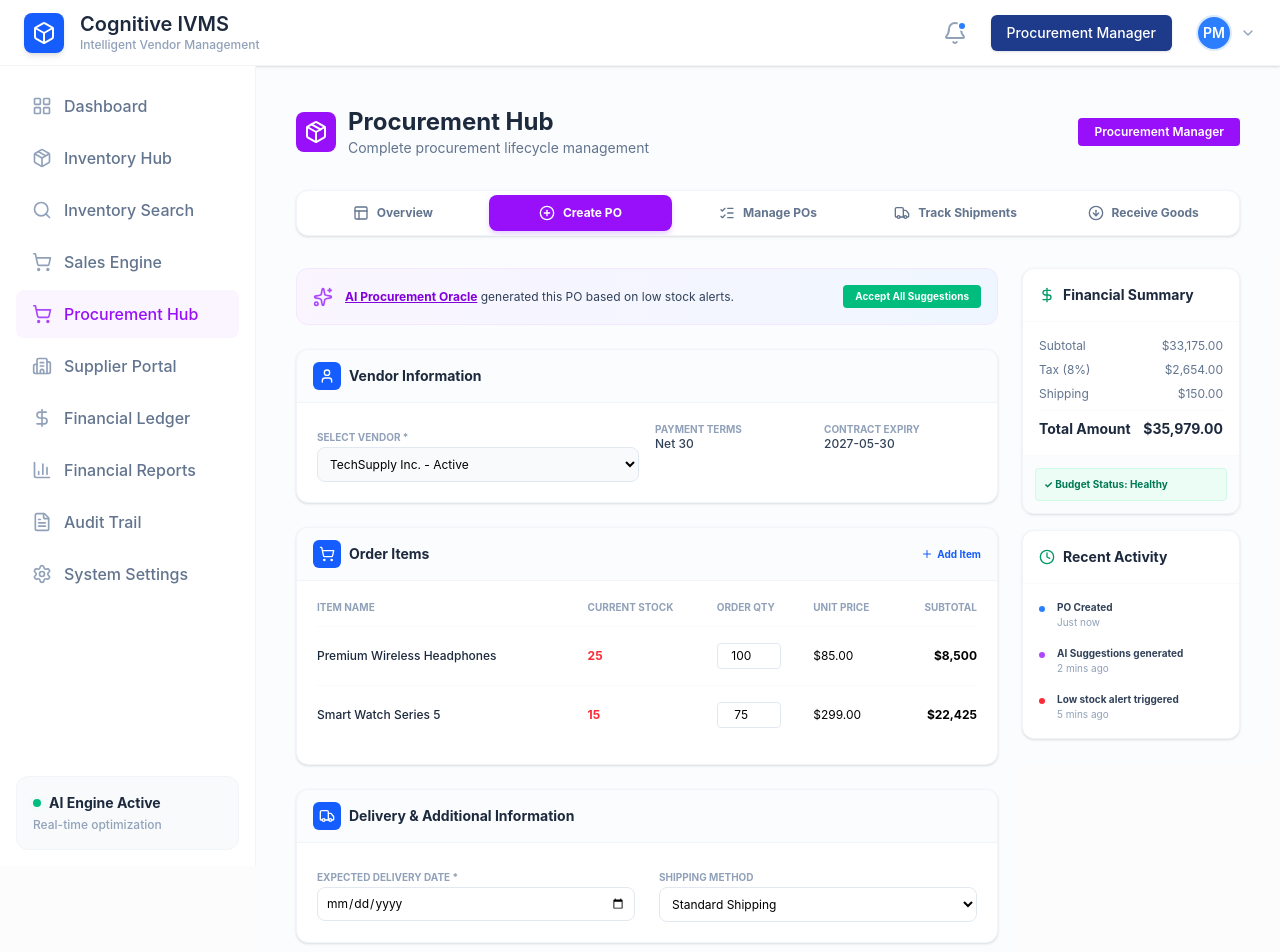
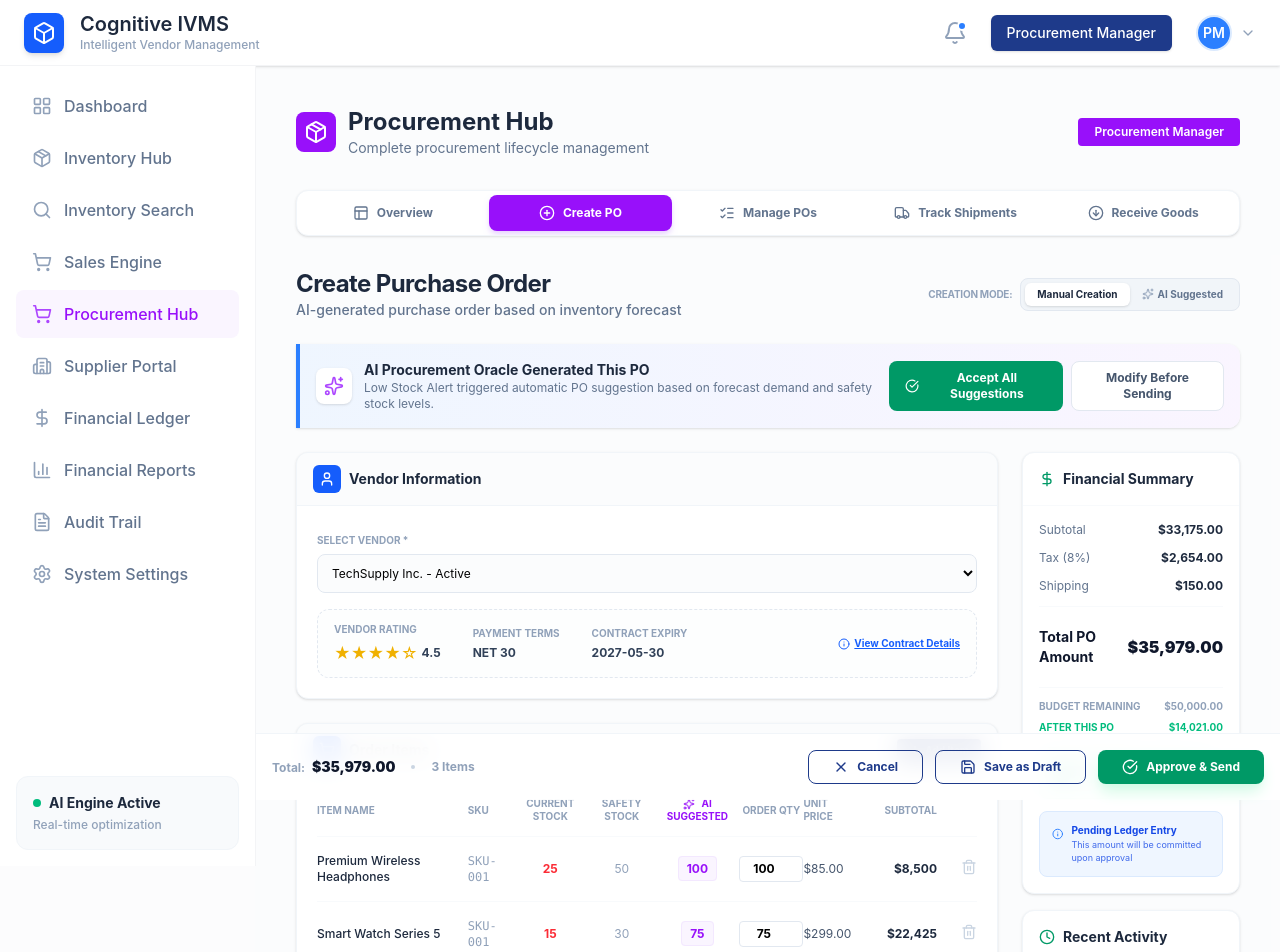
Before and after one commit to JulanaPremasekara/IVMS-Frontend, a React (Vite) app in the folder Ivms_frontend/: page /procurement/create-purchase-order in a window 1280 px wide. Shown: the top 952 px of the page. Built offline with nearby package versions, Linux system fonts and the light colour scheme.

Commit message:
update the procurement create

```diff
--- /dev/null
+++ b/Ivms_frontend/src/components/ui/AIBanner.jsx
@@ -0,0 +1,24 @@
+import React from 'react';
+import { Sparkles, CheckCircle } from 'lucide-react';
+
+export const AIBanner = () => (
+  <div className="bg-gradient-to-r from-blue-50 to-purple-50 border-l-4 border-blue-500 rounded-r-xl p-4 mb-6 flex items-center justify-between shadow-sm">
+    <div className="flex items-center gap-3">
+      <div className="bg-white p-2 rounded-lg shadow-sm">
+        <Sparkles className="text-purple-500 w-5 h-5" />
+      </div>
+      <div>
+        <h4 className="text-sm font-bold text-slate-800">AI Procurement Oracle Generated This PO</h4>
+        <p className="text-xs text-slate-500">Low Stock Alert triggered automatic PO suggestion based on forecast demand and safety stock levels.</p>
+      </div>
+    </div>
+    <div className="flex gap-2">
+      <button className="bg-emerald-600 hover:bg-emerald-700 text-white px-4 py-2 rounded-lg text-xs font-bold flex items-center gap-2 transition-all">
+        <CheckCircle className="w-4 h-4" /> Accept All Suggestions
+      </button>
+      <button className="bg-white border border-slate-200 text-slate-600 px-4 py-2 rounded-lg text-xs font-bold hover:bg-slate-50 transition-all">
+        Modify Before Sending
+      </button>
+    </div>
+  </div>
+);
--- /dev/null
+++ b/Ivms_frontend/src/components/ui/CreationModeToggle.jsx
@@ -0,0 +1,27 @@
+import React, { useState } from 'react';
+import { Sparkles } from 'lucide-react';
+
+export const CreationModeToggle = () => {
+  const [mode, setMode] = useState('manual');
+
+  return (
+    <div className="flex items-center gap-2">
+      <span className="text-[10px] font-bold text-slate-400 uppercase tracking-tight">Creation Mode:</span>
+      <div className="flex bg-slate-100 p-1 rounded-lg border border-slate-200">
+        <button
+          onClick={() => setMode('manual')}
+          className={`px-3 py-1 text-[10px] font-bold rounded-md transition-all ${mode === 'manual' ? 'bg-white shadow-sm text-slate-800' : 'text-slate-500'}`}
+        >
+          Manual Creation
+        </button>
+        <button
+          onClick={() => setMode('ai')}
+          className={`px-3 py-1 text-[10px] font-bold rounded-md transition-all flex items-center gap-1 ${mode === 'ai' ? 'bg-white shadow-sm text-purple-600' : 'text-slate-500'}`}
+        >
+          <Sparkles className={`w-3 h-3 ${mode === 'ai' ? 'text-purple-500' : 'text-slate-400'}`} />
+          AI Suggested
+        </button>
+      </div>
+    </div>
+  );
+};
--- a/Ivms_frontend/src/pages/ProcurementCreatePurchaseOrder.jsx
+++ b/Ivms_frontend/src/pages/ProcurementCreatePurchaseOrder.jsx
@@ -1,134 +1,189 @@
 import React from 'react';
 import {
-  Package, User, ShoppingCart, Truck,
-  Plus, Sparkles, DollarSign, Clock, Save, Send, X
+ User, ShoppingCart, Truck, Plus, Info, Trash2,
+  DollarSign, Clock, Save, Send, X, UploadCloud, Calendar, Sparkles, CheckCircle
 } from 'lucide-react';
 import { FormSection } from '../components/ui/FormSection';
 import { SummaryCard } from '../components/ui/SummaryCard';
+import { CreationModeToggle } from '../components/ui/CreationModeToggle';
+import { AIBanner } from '../components/ui/AIBanner';
 
 
 const ProcurementCreatePurchaseOrder = () => {
  return (
-    <div className="space-y-6">
-
-
-      {/* 2. Main Content Grid */}
-      <div className="grid grid-cols-12 gap-6">
-
-        {/* Left Column: Form Fields */}
-        <div className="col-span-12 lg:col-span-9">
-
-          {/* AI Suggestion Banner */}
-          <div className="bg-gradient-to-r from-purple-50 to-blue-50 border border-purple-100 rounded-xl p-4 mb-6 flex items-center justify-between">
-            <div className="flex items-center gap-3">
-              <Sparkles className="text-purple-500 w-5 h-5" />
-              <p className="text-xs text-slate-700">
-                <span className="font-bold text-purple-700 underline cursor-pointer">AI Procurement Oracle</span> generated this PO based on low stock alerts.
-              </p>
+    <div className="space-y-6 max-w-[1600px] mx-auto pb-24">
+      {/* Header Area */}
+      <div className="flex items-center justify-between">
+        <div>
+          <h1 className="text-2xl font-bold text-slate-800 tracking-tight">Create Purchase Order</h1>
+          <p className="text-sm text-slate-500 font-medium">AI-generated purchase order based on inventory forecast</p>
         </div>
-            <button className="bg-emerald-500 text-white px-3 py-1 rounded text-[10px] font-bold">Accept All Suggestions</button>
+        <CreationModeToggle />
       </div>
 
+      <AIBanner />
+
+      <div className="grid grid-cols-12 gap-6">
+        {/* Main Form (Left) */}
+        <div className="col-span-12 lg:col-span-9 space-y-6">
+
+          {/* Vendor Information Section */}
           <FormSection title="Vendor Information" icon={User}>
-            <div className="grid grid-cols-1 md:grid-cols-2 gap-4">
-              <div className="space-y-1">
+            <div className="space-y-4">
+              <div className="w-full">
                 <label className="text-[10px] font-bold text-slate-400 uppercase">Select Vendor *</label>
-                <select className="w-full border border-slate-200 rounded-lg p-2 text-xs bg-slate-50">
+                <select className="w-full border border-slate-200 rounded-lg p-2.5 text-xs bg-slate-50/50 mt-1">
                   <option>TechSupply Inc. - Active</option>
                 </select>
               </div>
-              <div className="grid grid-cols-2 gap-4">
-                <div className="text-xs">
-                  <p className="text-slate-400 text-[10px] uppercase font-bold">Payment Terms</p>
-                  <p className="font-medium text-slate-700">Net 30</p>
+              <div className="flex items-center gap-8 py-3 px-4 bg-slate-50/30 rounded-xl border border-dashed border-slate-200">
+                <div className="space-y-1">
+                  <p className="text-[10px] font-bold text-slate-400 uppercase">Vendor Rating</p>
+                  <div className="flex items-center gap-1">
+                    <span className="text-yellow-500">★★★★☆</span>
+                    <span className="text-xs font-bold text-slate-700">4.5</span>
                   </div>
-                <div className="text-xs">
-                  <p className="text-slate-400 text-[10px] uppercase font-bold">Contract Expiry</p>
-                  <p className="font-medium text-slate-700">2027-05-30</p>
                 </div>
+                <div className="space-y-1">
+                  <p className="text-[10px] font-bold text-slate-400 uppercase">Payment Terms</p>
+                  <p className="text-xs font-bold text-slate-700 uppercase">Net 30</p>
+                </div>
+                <div className="space-y-1">
+                  <p className="text-[10px] font-bold text-slate-400 uppercase">Contract Expiry</p>
+                  <p className="text-xs font-bold text-slate-700">2027-05-30</p>
+                </div>
+                <button className="ml-auto text-blue-600 text-[10px] font-bold underline flex items-center gap-1">
+                  <Info className="w-3 h-3" /> View Contract Details
+                </button>
               </div>
             </div>
           </FormSection>
 
+          {/* Order Items Section */}
           <FormSection
             title="Order Items"
             icon={ShoppingCart}
-            action={<button className="text-blue-600 text-[10px] font-bold flex items-center gap-1"><Plus className="w-3 h-3" /> Add Item</button>}
+            action={<button className="bg-[#1e3a8a] text-white px-3 py-1 rounded text-[10px] font-bold flex items-center gap-1"><Plus className="w-3 h-3" /> Add Item</button>}
           >
             <table className="w-full text-left text-xs">
-              <thead>
-                <tr className="text-slate-400 text-[10px] uppercase font-bold border-b border-slate-50">
+              <thead className="text-slate-400 text-[10px] uppercase font-bold border-b border-slate-50">
+                <tr>
                   <th className="pb-3">Item Name</th>
-                  <th className="pb-3">Current Stock</th>
-                  <th className="pb-3">Order Qty</th>
+                  <th className="pb-3">SKU</th>
+                  <th className="pb-3 text-center">Current Stock</th>
+                  <th className="pb-3 text-center">Safety Stock</th>
+                  <th className="pb-3 text-center text-purple-600"><Sparkles className="inline w-3 h-3 mr-1" /> AI Suggested</th>
+                  <th className="pb-3 text-center">Order Qty</th>
                   <th className="pb-3">Unit Price</th>
                   <th className="pb-3 text-right">Subtotal</th>
+                  <th className="pb-3 w-10"></th>
                 </tr>
               </thead>
               <tbody className="divide-y divide-slate-50">
                 {[
-                  { name: 'Premium Wireless Headphones', stock: 25, qty: 100, price: 85.00 },
-                  { name: 'Smart Watch Series 5', stock: 15, qty: 75, price: 299.00 }
+                  { name: 'Premium Wireless Headphones', sku: 'SKU-001', stock: 25, safety: 50, ai: 100, price: 85.00 },
+                  { name: 'Smart Watch Series 5', sku: 'SKU-001', stock: 15, safety: 30, ai: 75, price: 299.00 },
+                  { name: 'Bluetooth Speaker', sku: 'SKU-004', stock: 8, safety: 25, ai: 50, price: 45.00 },
                 ].map((item, i) => (
-                  <tr key={i}>
+                  <tr key={i} className="group">
                     <td className="py-4 font-medium text-slate-800">{item.name}</td>
-                    <td className="py-4 text-red-500 font-bold">{item.stock}</td>
-                    <td className="py-4">
-                      <input type="number" defaultValue={item.qty} className="w-16 border border-slate-200 rounded p-1 text-center" />
+                    <td className="py-4 text-slate-400 font-mono">{item.sku}</td>
+                    <td className="py-4 text-center font-bold text-red-500">{item.stock}</td>
+                    <td className="py-4 text-center text-slate-400">{item.safety}</td>
+                    <td className="py-4 text-center">
+                      <span className="bg-purple-50 text-purple-600 px-2 py-1 rounded border border-purple-100 font-bold">{item.ai}</span>
                     </td>
-                    <td className="py-4">${item.price.toFixed(2)}</td>
-                    <td className="py-4 text-right font-bold">${(item.qty * item.price).toLocaleString()}</td>
+                    <td className="py-4 text-center">
+                      <input type="number" defaultValue={item.ai} className="w-16 border border-slate-200 rounded p-1 text-center font-bold outline-none focus:ring-1 focus:ring-blue-400" />
+                    </td>
+                    <td className="py-4 text-slate-600">${item.price.toFixed(2)}</td>
+                    <td className="py-4 text-right font-bold text-slate-800">${(item.ai * item.price).toLocaleString()}</td>
+                    <td className="py-4 text-right">
+                      <button className="text-slate-300 hover:text-red-500 transition-colors"><Trash2 className="w-4 h-4" /></button>
+                    </td>
                   </tr>
                 ))}
               </tbody>
+              <tfoot>
+                <tr className="bg-slate-50/50">
+                  <td colSpan="7" className="py-4 px-4 font-bold text-slate-800">Items Subtotal:</td>
+                  <td className="py-4 text-right font-black text-slate-900 text-sm">$33,175.00</td>
+                  <td></td>
+                </tr>
+              </tfoot>
             </table>
           </FormSection>
 
-          <FormSection title="Delivery & Additional Information" icon={Truck}>
-             <div className="grid grid-cols-2 gap-6">
+          {/* Delivery Section */}
+          <FormSection title="Delivery & Additional Information" icon={Calendar}>
+             <div className="grid grid-cols-2 gap-6 mb-6">
                 <div className="space-y-1">
                   <label className="text-[10px] font-bold text-slate-400 uppercase">Expected Delivery Date *</label>
-                  <input type="date" className="w-full border border-slate-200 rounded-lg p-2 text-xs" />
+                  <div className="relative">
+                    <Calendar className="absolute left-3 top-1/2 -translate-y-1/2 w-4 h-4 text-blue-500" />
+                    <input type="text" defaultValue="March 8th, 2026" className="w-full border border-slate-200 rounded-lg pl-10 pr-4 py-2.5 text-xs text-blue-800 font-medium" />
+                  </div>
                 </div>
                 <div className="space-y-1">
-                  <label className="text-[10px] font-bold text-slate-400 uppercase">Shipping Method</label>
-                  <select className="w-full border border-slate-200 rounded-lg p-2 text-xs">
+                  <label className="text-[10px] font-bold text-slate-400 uppercase">Shipping Method *</label>
+                  <select className="w-full border border-slate-200 rounded-lg p-2.5 text-xs font-medium">
                     <option>Standard Shipping</option>
                   </select>
+                </div>
+             </div>
+             <div className="space-y-4">
+                <div className="space-y-1">
+                  <label className="text-[10px] font-bold text-slate-400 uppercase">Internal Notes (Optional)</label>
+                  <textarea placeholder="Add any internal notes or special instructions..." className="w-full border border-slate-200 rounded-lg p-3 text-xs min-h-[100px] outline-none" />
+                </div>
+                <div className="border-2 border-dashed border-slate-200 rounded-xl p-8 flex flex-col items-center justify-center bg-slate-50/30 group hover:border-blue-400 transition-all cursor-pointer">
+                   <UploadCloud className="w-8 h-8 text-slate-300 group-hover:text-blue-500 mb-2" />
+                   <p className="text-xs font-bold text-slate-500">Click to upload or drag and drop</p>
+                   <p className="text-[10px] text-slate-400">PDF, DOC, XLS (max. 10MB)</p>
                 </div>
              </div>
           </FormSection>
         </div>
 
-        {/* Right Column: Sidebar */}
-        <div className="col-span-12 lg:col-span-3">
-          <SummaryCard title="Financial Summary" icon={DollarSign} footer={
-            <div className="bg-emerald-50 p-2 rounded border border-emerald-100 text-[10px] text-emerald-700 font-bold">
-              ✓ Budget Status: Healthy
+        {/* Sidebar (Right) */}
+        <div className="col-span-12 lg:col-span-3 space-y-6">
+          <SummaryCard title="Financial Summary" icon={DollarSign}>
+             <div className="space-y-3 text-xs">
+                <div className="flex justify-between text-slate-500"><span>Subtotal</span><span className="font-bold text-slate-800">$33,175.00</span></div>
+                <div className="flex justify-between text-slate-500"><span>Tax (8%)</span><span className="font-bold text-slate-800">$2,654.00</span></div>
+                <div className="flex justify-between text-slate-500 border-b border-slate-50 pb-3"><span>Shipping</span><span className="font-bold text-slate-800">$150.00</span></div>
+                <div className="flex justify-between items-center py-2">
+                   <span className="font-bold text-slate-900 text-sm">Total PO Amount</span>
+                   <span className="font-black text-slate-900 text-base">$35,979.00</span>
                 </div>
-          }>
-            <div className="space-y-2 text-xs">
-              <div className="flex justify-between text-slate-500"><span>Subtotal</span><span>$33,175.00</span></div>
-              <div className="flex justify-between text-slate-500"><span>Tax (8%)</span><span>$2,654.00</span></div>
-              <div className="flex justify-between text-slate-500"><span>Shipping</span><span>$150.00</span></div>
-              <div className="flex justify-between font-bold text-slate-800 text-sm pt-2 border-t border-slate-50">
-                <span>Total Amount</span><span>$35,979.00</span>
+                <div className="space-y-2 pt-3 border-t border-slate-50">
+                   <div className="flex justify-between text-[10px] text-slate-400 uppercase font-bold"><span>Budget Remaining</span><span>$50,000.00</span></div>
+                   <div className="flex justify-between text-[10px] text-emerald-500 uppercase font-bold"><span>After This PO</span><span>$14,021.00</span></div>
+                </div>
+                <div className="bg-emerald-50 border border-emerald-100 p-3 rounded-lg flex items-center gap-2">
+                   <div className="bg-emerald-500 rounded-full p-1 text-white"><CheckCircle className="w-3 h-3" /></div>
+                   <p className="text-[10px] font-bold text-emerald-700">Budget Status: Healthy <br/><span className="font-normal opacity-80">Sufficient budget available</span></p>
+                </div>
+                <div className="bg-blue-50 border border-blue-100 p-3 rounded-lg flex items-start gap-2">
+                   <Info className="w-4 h-4 text-blue-500 mt-0.5" />
+                   <p className="text-[10px] font-bold text-blue-700">Pending Ledger Entry<br/><span className="font-normal opacity-80 text-[9px]">This amount will be committed upon approval</span></p>
                 </div>
              </div>
           </SummaryCard>
 
           <SummaryCard title="Recent Activity" icon={Clock}>
-            <div className="space-y-4">
+            <div className="space-y-5">
                {[
-                { label: 'PO Created', time: 'Just now', color: 'bg-blue-500' },
-                { label: 'AI Suggestions generated', time: '2 mins ago', color: 'bg-purple-500' },
-                { label: 'Low stock alert triggered', time: '5 mins ago', color: 'bg-red-500' },
-              ].map((act, i) => (
-                <div key={i} className="flex gap-3">
-                  <div className={`w-1.5 h-1.5 rounded-full mt-1.5 ${act.color}`}></div>
+                 { label: 'PO created', time: 'Just now', dot: 'bg-blue-500 shadow-[0_0_8px_rgba(59,130,246,0.5)]' },
+                 { label: 'AI suggestions generated', time: '2 minutes ago', dot: 'bg-purple-500' },
+                 { label: 'Low stock alert triggered', time: '5 minutes ago', dot: 'bg-red-500' },
+               ].map((item, i) => (
+                 <div key={i} className="flex gap-3 relative">
+                   <div className={`w-2 h-2 rounded-full mt-1.5 z-10 ${item.dot}`}></div>
+                   {i !== 2 && <div className="absolute left-[3.5px] top-4 w-[1px] h-8 bg-slate-100"></div>}
                    <div>
-                    <p className="text-[10px] font-bold text-slate-700">{act.label}</p>
-                    <p className="text-[10px] text-slate-400">{act.time}</p>
+                     <p className="text-[11px] font-bold text-slate-800">{item.label}</p>
+                     <p className="text-[10px] text-slate-400 font-medium">{item.time}</p>
                    </div>
                  </div>
                ))}
@@ -137,17 +192,24 @@ const ProcurementCreatePurchaseOrder = () => {
         </div>
       </div>
 
-      {/* Footer Actions */}
-      <div className="sticky bottom-0 bg-white/80 backdrop-blur-md p-4 border-t border-slate-100 flex justify-end gap-3 rounded-b-xl">
-        <button className="px-6 py-2 border border-slate-200 rounded-lg text-xs font-bold text-slate-600 hover:bg-slate-50 flex items-center gap-2">
+      {/* Footer Bar */}
+      <div className="fixed bottom-0 left-64 right-0 bg-white/90 backdrop-blur-md border-t border-slate-100 p-4 flex items-center justify-between z-50">
+        <div className="text-xs font-bold text-slate-400 flex items-center gap-4">
+           <span>Total: <span className="text-slate-900 font-black text-sm ml-1">$35,979.00</span></span>
+           <span className="w-1 h-1 rounded-full bg-slate-300"></span>
+           <span>3 Items</span>
+        </div>
+        <div className="flex gap-3">
+          <button className="flex items-center gap-2 px-6 py-2 border border-[#1e3a8a] text-[#1e3a8a] font-bold text-xs rounded-lg hover:bg-blue-50 transition-all">
             <X className="w-4 h-4" /> Cancel
           </button>
-        <button className="px-6 py-2 border border-slate-200 rounded-lg text-xs font-bold text-slate-600 hover:bg-slate-50 flex items-center gap-2">
+          <button className="flex items-center gap-2 px-6 py-2 border border-[#1e3a8a] text-[#1e3a8a] font-bold text-xs rounded-lg hover:bg-blue-50 transition-all">
             <Save className="w-4 h-4" /> Save as Draft
           </button>
-        <button className="px-6 py-2 bg-emerald-500 text-white rounded-lg text-xs font-bold hover:bg-emerald-600 shadow-md shadow-emerald-100 flex items-center gap-2">
-          <Send className="w-4 h-4" /> Approve & Send
+          <button className="flex items-center gap-2 px-6 py-2 bg-emerald-600 text-white font-bold text-xs rounded-lg hover:bg-emerald-700 shadow-lg shadow-emerald-100 transition-all">
+            <CheckCircle className="w-4 h-4" /> Approve & Send
           </button>
+        </div>
       </div>
     </div>
   );
```
Lines whose indentation alone changed are shown as unchanged.
